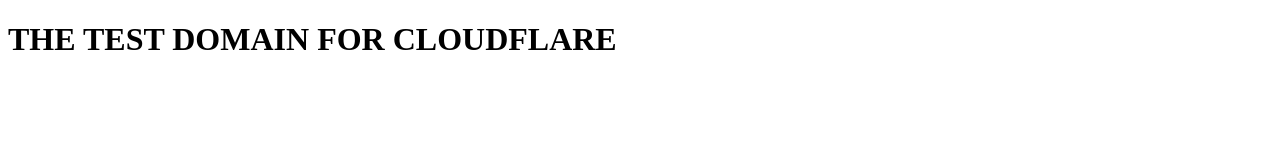
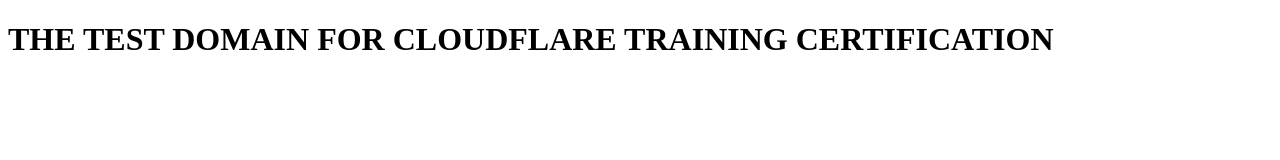
Before and after one commit to briankahuha/briankahuha.github.io, a plain HTML site: page index.html in a window 1280 px wide. Drawn offline with Linux system fonts and the light colour scheme.

Commit message:
Update index.html

```diff
--- a/index.html
+++ b/index.html
@@ -6,6 +6,6 @@
     <title>Document</title>
 </head>
 <body>
-    <h1>THE TEST DOMAIN FOR CLOUDFLARE</h1>
+    <h1>THE TEST DOMAIN FOR CLOUDFLARE TRAINING CERTIFICATION</h1>
 </body>
 </html>
```
